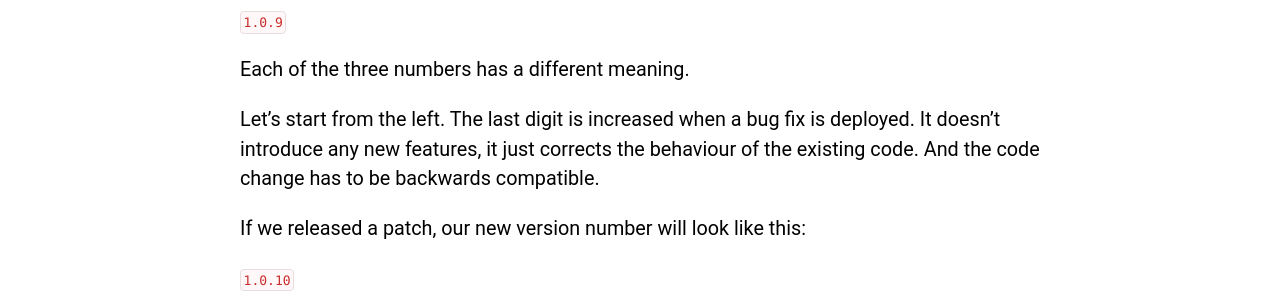
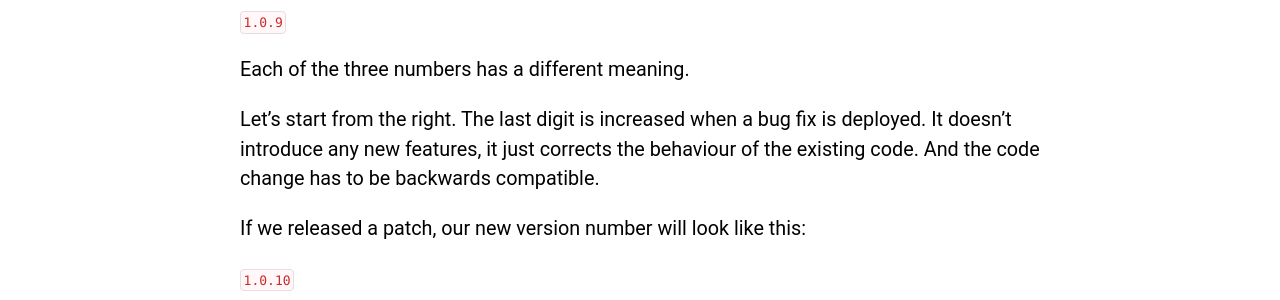
Before and after one commit to RabeaGleissner/RabeaGleissner.github.io, a Jekyll site: the page built from apprenticeship/_posts/2016-05-16-post-111.md, in a window 1280 px wide. Shown: the part 391-691 px from the top of the page. Built offline with Jekyll 4.4.1, drawn with Linux system fonts in a browser that asks for light colours; comment, search, counter and statistics services are not loaded.

Commit message:
adds apprenticeship blog post 112

```diff
--- a/apprenticeship/_posts/2016-05-16-post-111.md
+++ b/apprenticeship/_posts/2016-05-16-post-111.md
@@ -18,7 +18,7 @@ A semantic version number consists of three parts. Here’s an example:
 
 Each of the three numbers has a different meaning.
 
-Let’s start from the left. The last digit is increased when a bug fix is deployed. It doesn’t introduce any new features, it just corrects the behaviour of the existing code. And the code change has to be backwards compatible.
+Let’s start from the right. The last digit is increased when a bug fix is deployed. It doesn’t introduce any new features, it just corrects the behaviour of the existing code. And the code change has to be backwards compatible.
 
 If we released a patch, our new version number will look like this:
 
```
Also changed, not shown: apprenticeship/_posts/2016-05-17-post-112.md (added, +23 -0 lines).
